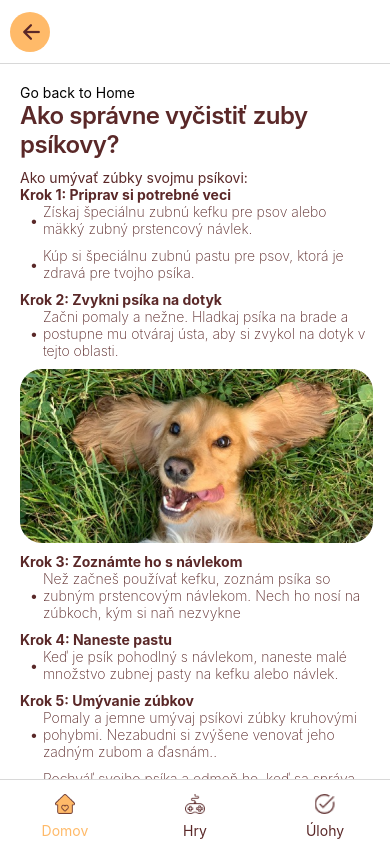
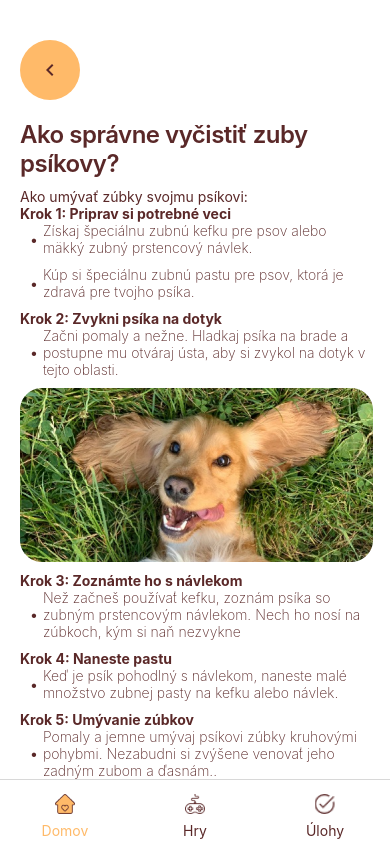
Before and after one commit to ruthjoy76/pet-mobile-app, a React Native app: screen /MainTabs in a window 390 px wide. Both pictures are taken after a click on the element 195 px from the left and 258 px from the top of the page. Built offline with nearby package versions, Linux system fonts and the light colour scheme.

Commit message:
Error Fix

```diff
--- a/App.js
+++ b/App.js
@@ -1,4 +1,5 @@
 import * as React from "react";
+import 'react-native-gesture-handler';
 import MainContainer from "./src/components/MainContainer";
 
 function App() {
--- a/src/components/MainContainer.js
+++ b/src/components/MainContainer.js
@@ -1,8 +1,6 @@
 import React from "react";
-import { StyleSheet, View } from "react-native";
 import { NavigationContainer } from "@react-navigation/native";
 import { createStackNavigator } from "@react-navigation/stack";
-import { Ionicons } from "@expo/vector-icons"; // Import Ionicons for arrow icon
 import StartScreen from "../navigation/screens/IntroScreen";
 import PickAnimalScreen from "../navigation/screens/PickAnimalScreen";
 import PetName from "../navigation/screens/PetName";
@@ -22,76 +20,21 @@ function MainContainer() {
         <Stack.Screen
           name="PickAnimal"
           component={PickAnimalScreen}
-          options={({ navigation }) => ({
-            headerLeft: () => (
-              <View style={styles.circle}>
-                <Ionicons
-                  name="arrow-back"
-                  size={24}
-                  color="white"
-                  onPress={() =>  navigation.navigate('Start')}
-                  style={styles.arrow}
-                />
-              </View>
-            ),
-            title: "", // Remove the title
-          })}
+          options={{ headerShown: false }} // Hide the header for PickAnimal screen
         />
         <Stack.Screen
           name="PetName"
           component={PetName}
-          options={({ navigation }) => ({
-            headerLeft: () => (
-              <View style={styles.circle}>
-                <Ionicons
-                  name="arrow-back"
-                  size={24}
-                  color="white"
-                  onPress={() => navigation.goBack()}
-                  style={styles.arrow}
-                />
-              </View>
-            ),
-            title: "", // Remove the title
-          })} />
-
+          options={{ headerShown: false }} // Hide the header for PetName screen
+        />
         <Stack.Screen
           name="MainTabs"
           component={MainTabs}
-          options={({ navigation }) => ({
-            headerLeft: () => (
-              <View style={styles.circle}>
-                <Ionicons
-                  name="arrow-back"
-                  size={24}
-                  color="white"
-                  onPress={() => navigation.goBack()}
-                  style={styles.arrow}
-                />
-              </View>
-            ),
-            title: "", // Remove the title
-          })}
+          options={{ headerShown: false }} // Hide the header for MainTabs screen
         />
       </Stack.Navigator>
     </NavigationContainer>
   );
 }
 
-const styles = StyleSheet.create({
-  circle: {
-    width: 40,
-    height: 40,
-    borderRadius: 20,
-    backgroundColor: "#FFBA69",
-    justifyContent: "center",
-    alignItems: "center",
-    marginLeft: 10,
-  },
-  arrow: {
-    marginLeft: 3,
-    color: "#5A2828",
-  },
-});
-
 export default MainContainer;
--- a/src/navigation/screens/PetArticleScreen.js
+++ b/src/navigation/screens/PetArticleScreen.js
@@ -1,6 +1,7 @@
 import React from 'react';
 import { View, Text, TouchableOpacity, Image, ScrollView } from 'react-native';
 import styles from '../styles/PetArticleScreenStyles';
+import { MaterialIcons} from '@expo/vector-icons';
 
 // Import images
 import dogArticle from '../../../assets/dogArticle.png';
@@ -19,9 +20,12 @@ export default function PetArticleScreen({ navigation }) {
     <ScrollView contentContainerStyle={styles.scrollViewContent}>
       <View style={styles.container}>
         <View>
-          <TouchableOpacity onPress={() => navigation.navigate('Home')}>
-            <Text>Go back to Home</Text>
-          </TouchableOpacity>
+        <TouchableOpacity
+      style={styles.circleButton}
+      onPress={() => navigation.navigate("Home")}
+    >
+      <MaterialIcons name="keyboard-arrow-left" size={24} color="#5A2828" />
+    </TouchableOpacity>
         </View>
         <View>
           <Text style={styles.header}>Ako správne vyčistiť zuby psíkovy?</Text>
--- a/src/navigation/styles/ArticleScreenStyles.js
+++ b/src/navigation/styles/ArticleScreenStyles.js
@@ -6,7 +6,8 @@ const ArticleScreenStyles = {
     header: {
         height: 50,
         justifyContent: 'center',
-        marginBottom: 15,
+        marginBottom: 10,
+        marginTop: 55,
     },
     subContainer: {
         flex: 1,
@@ -85,6 +86,15 @@ const ArticleScreenStyles = {
         paddingHorizontal: 25,
         borderRadius: 20,
         marginLeft: 10,
+        marginBottom: 5,
+        shadowColor: '#000002A',
+        shadowOffset: {
+            width: 0,
+            height: 2,
+        },
+    shadowOpacity: 0.25,
+    shadowRadius: 3.84,
+    elevation: 5,
     },
     buttonText: {
         color: '#464646',
--- a/src/navigation/styles/GameScreenStyles.js
+++ b/src/navigation/styles/GameScreenStyles.js
@@ -6,7 +6,8 @@ const GameScreenStyles = {
     header: {
         height: 50,
         justifyContent: 'center',
-        marginBottom: 15,
+        marginBottom: 10,
+        marginTop: 55,
     },
     subContainer: {
         flex: 1,
@@ -37,8 +38,9 @@ const GameScreenStyles = {
         backgroundColor: 'white',
         borderRadius: 22,
         margin: 20,
-        padding: 10,
-        height: 180,
+        padding: 5,
+        height: 250,
+        marginBottom: 5,
     },
     imageContainer: {
         flex: 1,
@@ -65,14 +67,14 @@ const GameScreenStyles = {
         height: 100,
         borderRadius: 10,
         marginBottom: 20,
-        marginLeft: 20,
-        marginTop: 10,
+        marginLeft: 50,
+        marginTop: 20,
     },
     buttonContainer: {
         marginRight: 20,
         alignItems: 'flex-end', // Align button to the right
         justifyContent: 'flex-end', // Align button to the bottom
-        marginTop: 90, //
+        marginTop: 130, //
     },
     buttonImage: {
         width: 56,
--- a/src/navigation/styles/HomeScreenStyles.js
+++ b/src/navigation/styles/HomeScreenStyles.js
@@ -6,7 +6,8 @@ const HomeScreenStyles = {
     header: {
         height: 60,
         justifyContent: 'center',
-        marginBottom: 15,
+        marginBottom: 10,
+        marginTop: 55,
     },
     subContainer: {
         flex: 1,
--- a/src/navigation/styles/PetArticleScreenStyles.js
+++ b/src/navigation/styles/PetArticleScreenStyles.js
@@ -29,6 +29,7 @@ const PetArticleScreenStyles = {
       fontWeight: '600',
       letterSpacing: -0.5,
       marginBottom: 10,
+      marginTop: 20,
     },
     subheader: {
       fontSize: 14,
@@ -50,6 +51,15 @@ const PetArticleScreenStyles = {
       marginBottom: 10,
       alignSelf: 'center'
     },
+    circleButton: {
+      width: 60,
+      height: 60,
+      borderRadius: 30,
+      backgroundColor: "#FFBA69",
+      justifyContent: "center",
+      alignItems: "center",
+      marginTop: 20,
+    },
   };
 
   export default PetArticleScreenStyles;
--- a/src/navigation/styles/PetNameStyles.js
+++ b/src/navigation/styles/PetNameStyles.js
@@ -14,7 +14,7 @@ const PetNameStyles = {
         backgroundColor: '#FFEAD1',
         borderTopLeftRadius: 20,
         borderTopRightRadius: 20,
-        marginTop: 40,
+        marginTop: 100,
         overflow: 'hidden', // I-clip ang nilalaman na nag-ooverflow
     },
     headerText: {
--- a/src/navigation/styles/PickAnimalScreenStyles.js
+++ b/src/navigation/styles/PickAnimalScreenStyles.js
@@ -9,7 +9,7 @@ const PickAnimalScreenStyles = {
     },
     mainContainer: {
         flex: 1,
-        marginTop: 30,
+        marginTop: 100,
         backgroundColor: '#FFEAD1',
         borderTopLeftRadius: 20,
         borderTopRightRadius: 20,
```
Also changed, not shown: package.json (+6 -5 lines), 1 other file (tests, documents, lock files or other folders).
